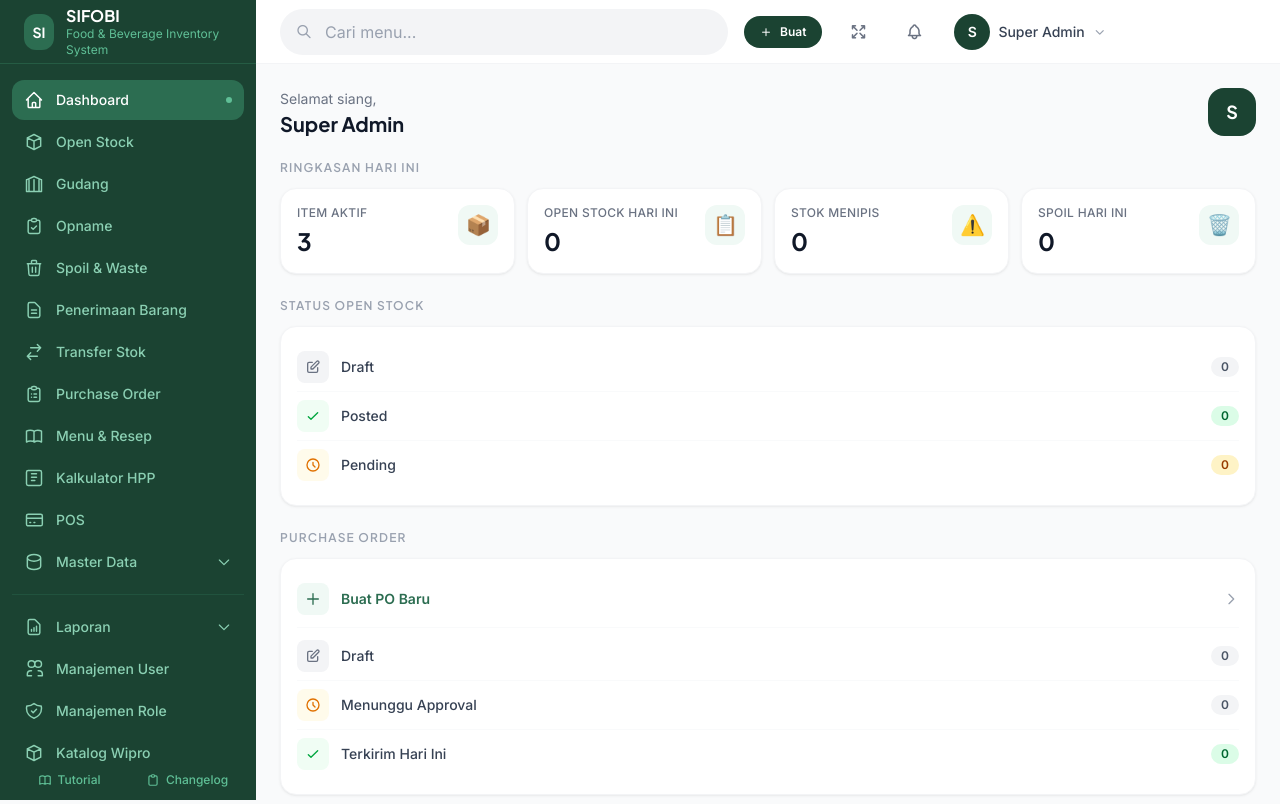
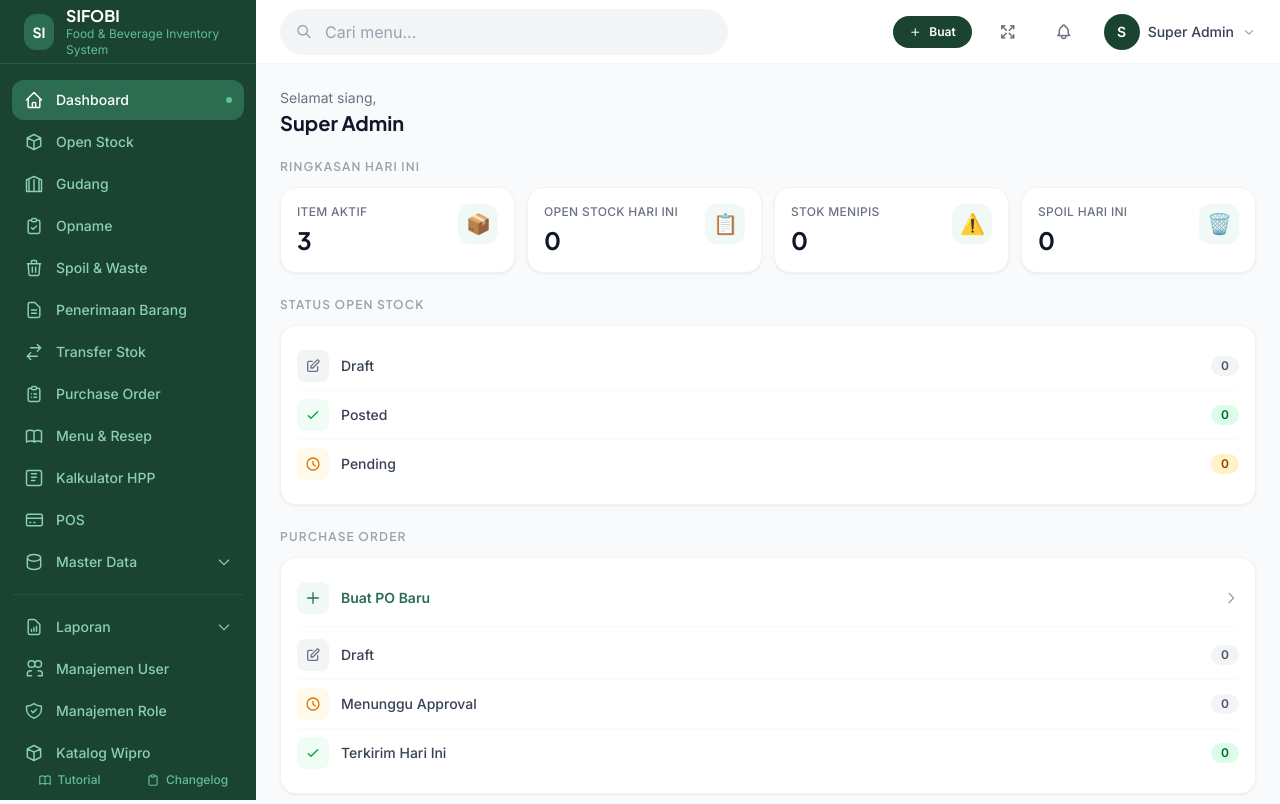
Before and after one commit to yaqinjq/sifobi-v2, a Laravel app: page /dashboard in a window 1280 px wide. Shown: the top 804 px of the page. Run offline with Laravel 12, Linux system fonts and the light colour scheme; the visitor is signed in with stand-in values (Sample User, id 1); data comes from the database, SQL or seed files in the repository; data that the repository does not hold is empty; style sheets or scripts are compiled from the project's sources; parts of the project's set-up code (start-up, migrations or seed data) failed here and were passed over; some libraries are stand-ins or nearby versions.

Commit message:
[FIX] Topbar: grup kanan tidak nempel pojok + avatar dashboard dobel
Dilaporkan user setelah redesign Spark Admin live: tombol +Buat/
fullscreen/notifikasi/profil nempel di tengah (nyusul search bar),
bukan di pojok kanan topbar -- dan ada lingkaran avatar nama
mengambang terpisah di sisi kanan konten, dobel sama avatar profil
yang baru di topbar.

- layouts/app.blade.php: search pakai flex-1 (tumbuh sampai max-w-md)
  tapi grup tombol sesudahnya tidak punya pendorong apa pun, jadi
  flexbox cuma nempelkan mereka persis di sebelah search, bukan di
  ujung kanan container. Tambah ml-auto di wrapper dropdown "+Buat"
  (elemen pertama grup kanan) supaya seluruh grup ke-dorong ke pojok.
- dashboard/index.blade.php: avatar bulat berisi inisial nama di
  sebelah sapaan "Selamat pagi, ..." dihapus -- itu peninggalan dari
  sebelum topbar ada (dulu cuma dekorasi, bukan tombol/link), sekarang
  jadi duplikat tidak perlu karena profil sudah ada di topbar.

Verifikasi: php -l bersih, test Dashboard 20/20 + full suite 463/463
lolos. Tidak perlu rebuild CSS -- class ml-auto sudah ada di output
build sebelumnya (sudah dipakai di 7 file lain).

Co-Authored-By: Claude Sonnet 5 <noreply@anthropic.com>

```diff
--- a/resources/views/dashboard/index.blade.php
+++ b/resources/views/dashboard/index.blade.php
@@ -6,7 +6,6 @@
 
 {{-- ══ GREETING SECTION ══ --}}
 <div class="px-4 py-5 lg:px-6 lg:py-6">
-    <div class="flex items-center justify-between gap-4">
     <div>
         @php
             $hour = now()->hour;
@@ -19,12 +18,6 @@
         @if($roles->isNotEmpty())
             <span class="badge-active mt-1.5 inline-flex">{{ $roles->first() }}</span>
         @endif
-        </div>
-        <div class="shrink-0 w-12 h-12 rounded-2xl bg-primary-800 flex items-center justify-center">
-            <span class="font-heading font-bold text-white text-lg">
-                {{ strtoupper(substr($user->name, 0, 1)) }}
-            </span>
-        </div>
     </div>
 </div>
 
--- a/resources/views/layouts/app.blade.php
+++ b/resources/views/layouts/app.blade.php
@@ -377,7 +377,7 @@
         </div>
 
         {{-- "+ Buat" quick-create dropdown --}}
-        <div class="relative" x-data="{ open: false }" @click.outside="open = false">
+        <div class="relative ml-auto" x-data="{ open: false }" @click.outside="open = false">
             <button type="button" @click="open = !open" class="sf-btn-primary rounded-full text-xs px-4 py-2" style="min-height:0;min-width:0">
                 <i class="ti ti-plus" aria-hidden="true"></i> Buat
             </button>
```
Lines whose indentation alone changed are shown as unchanged.
